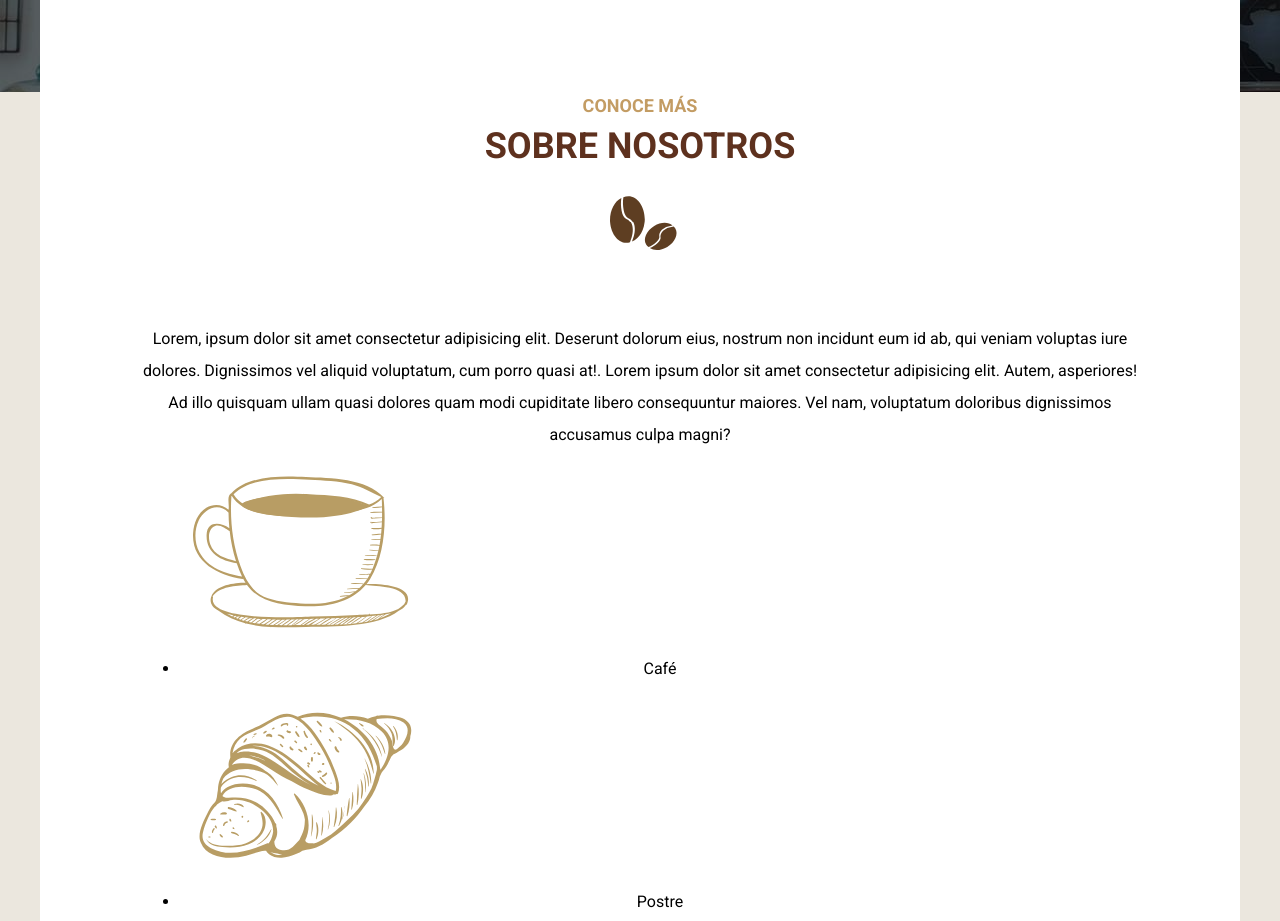
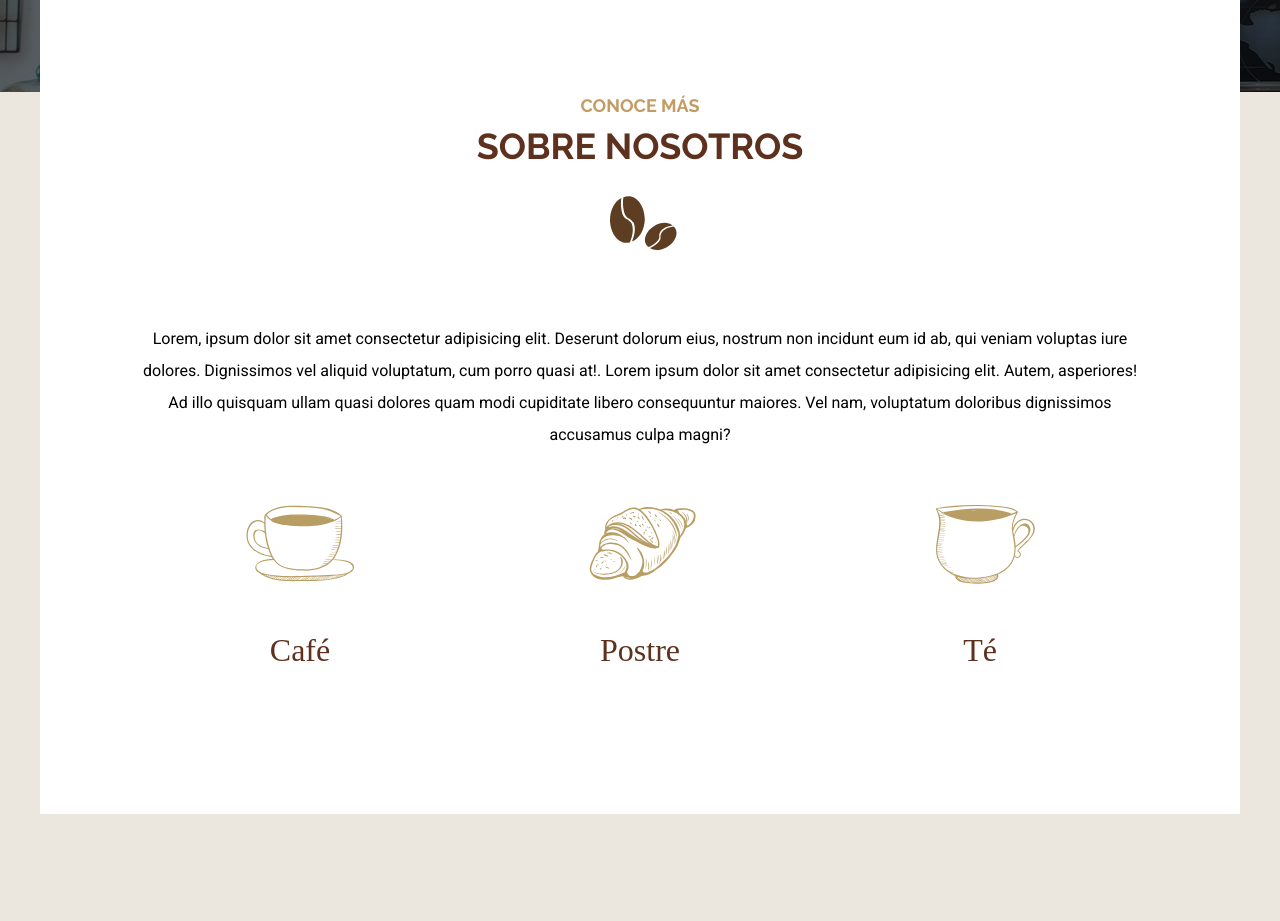
Before and after one commit to EnsoLlanos/Cafeteria, a website: page index.html in a window 1280 px wide. Shown: the part 608-1529 px from the top of the page. After the commit the page ends 1422 px from the top, so only its background shows below. Drawn offline with Linux system fonts and the light colour scheme; a web font is replaced by a local one.

Commit message:
Agregando mas estilos

```diff
--- a/index.html
+++ b/index.html
@@ -6,7 +6,7 @@
     <title>Cafeteria SASS</title>
     <link rel="preconnect" href="https://fonts.googleapis.com">
     <link rel="preconnect" href="https://fonts.gstatic.com" crossorigin>
-    <link href="https://fonts.googleapis.com/css2?family=Roboto:ital,wght@0,400;0,700;1,900&display=swap" rel="stylesheet">
+    <link href="https://fonts.googleapis.com/css2?family=Bona+Nova&family=Raleway:wght@700;900&family=Roboto:wght@400;700&display=swap" rel="stylesheet">
     <link rel="stylesheet" href="./build/css/app.css">
 </head>
 <body>
--- a/src/scss/base/_globales.scss
+++ b/src/scss/base/_globales.scss
@@ -8,7 +8,7 @@ html{
     box-sizing: inherit;
 }
 body {
-    font-family: v.$fuente_principal;
+    font-family: v.$fuente_secundaria;
     font-size: 1.6rem;
     background-color: v.$cafeclaro;
 }
@@ -29,3 +29,8 @@ img {
     max-width: 100%;
     display: block;
 }
+ul {
+    list-style: none;
+    padding: 0;
+    margin: 0;
+}
--- a/src/scss/base/_mixins.scss
+++ b/src/scss/base/_mixins.scss
@@ -17,3 +17,8 @@
         @content;
     }
 }
+@mixin grid ( $columnas, $espaciado) {
+    display: grid;
+    grid-template-columns: repeat($columnas,1fr);
+    column-gap: $espaciado;
+}
--- a/src/scss/base/_variables.scss
+++ b/src/scss/base/_variables.scss
@@ -1,5 +1,7 @@
 // Fuentes
-$fuente_principal:'Roboto', sans-serif;
+$fuente_principal:'Raleway', sans-serif;
+$fuente_secundaria: 'Roboto', sans-serif;
+$fuente_cursiva: 'Bona Nova', serif;
 
 
 //Media Queries
--- /dev/null
+++ b/src/scss/inicio/_iconos.scss
@@ -0,0 +1,29 @@
+@use 'base/variables' as v;
+@use 'base/mixins' as m;
+
+.iconos {
+    margin-top: 5rem;
+    .listado-iconos {
+        @include m.tablet {
+            @include m.grid(3, 2rem);
+        }
+
+        li {
+            img {
+                margin: 0 auto;
+                width: 12rem;
+            }
+
+            p {
+                font-family: v.$fuente_cursiva;
+                font-size: 3.2rem;
+                color: v.$primario;
+            }
+
+        }
+
+
+
+
+    }
+}
--- a/src/scss/inicio/_index.scss
+++ b/src/scss/inicio/_index.scss
@@ -1 +1,2 @@
 @forward 'contenido';
+@forward 'iconos';
```
Also changed, not shown: build/css/app.css.
